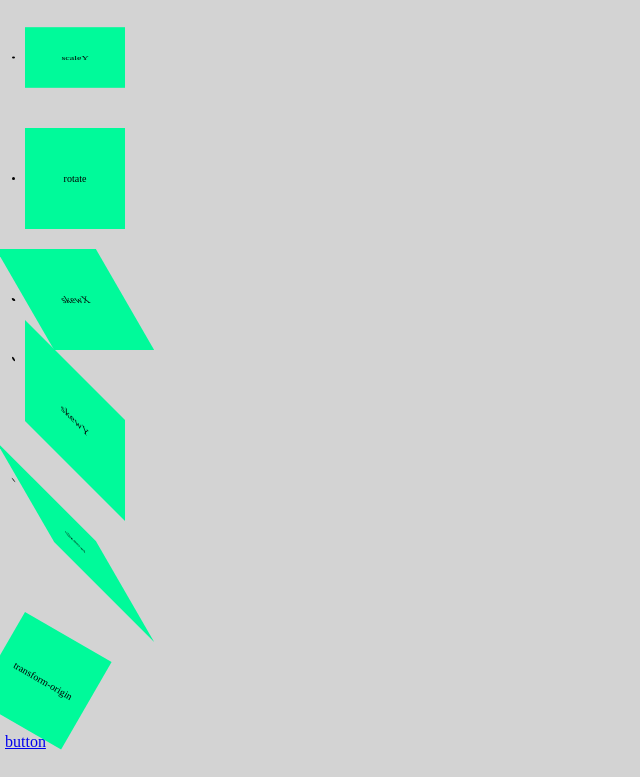
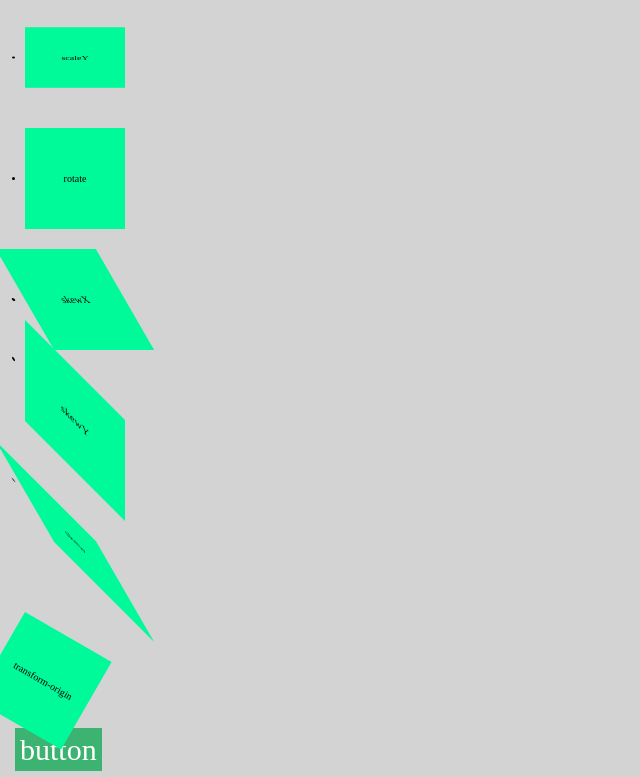
Before and after one commit to takamasa-kujirai/2016web1-9, a plain HTML site: page index.html in a window 1280 px wide. Shown: the part 1850-2627 px from the top of the page, without its empty margins (0-640 px from the left). Before the commit the page ends 2606 px from the top, so only its background shows below. Drawn offline with Linux system fonts and the light colour scheme.

Commit message:
Update default.css

```diff
--- a/css/default.css
+++ b/css/default.css
@@ -162,3 +162,20 @@ orange 100%);
   transform-origin: 0% 0%;
   transform: rotate(30deg);
 }
+p.transition{
+  margin: 10px;
+}
+p.transition a{
+  background-color: mediumseagreen;
+  color: white;
+  font-size: 30px;
+  text-decoration: none;
+  padding: 5px;
+  transition: 1s;
+}
+p.transition a:hover{
+  background-color: gold;
+  text-decoration: none;
+  padding: 5px;
+  color: black;
+}
```
